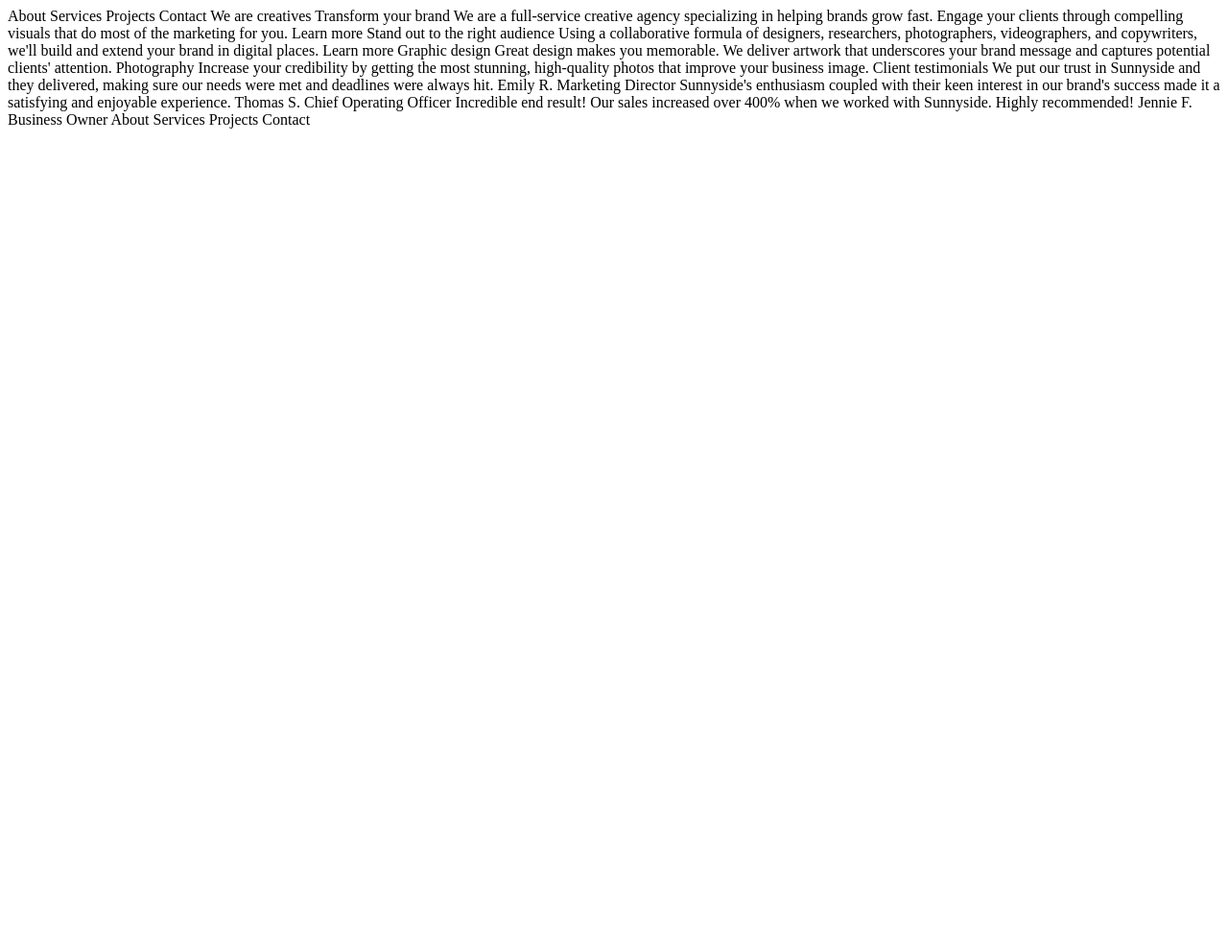
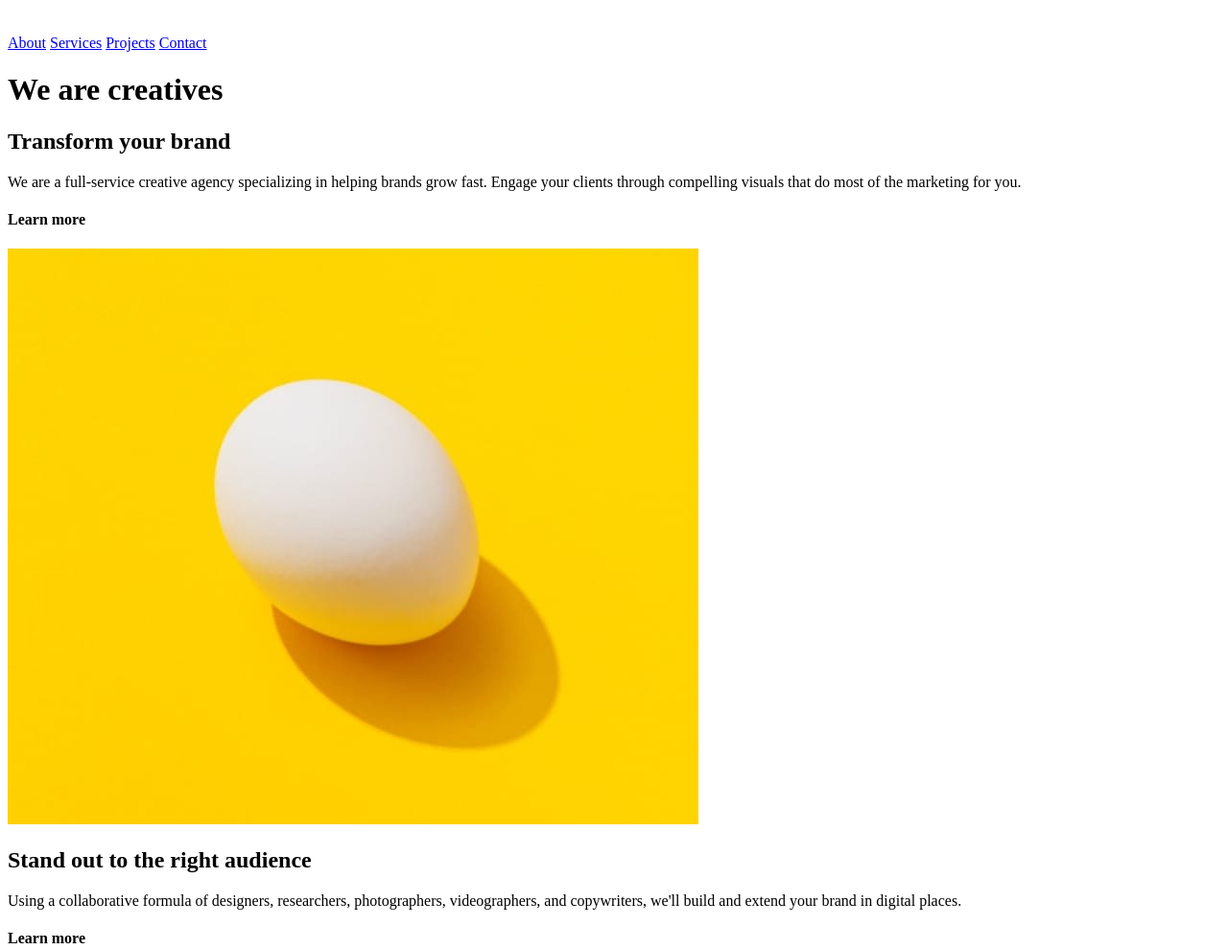
Before and after one commit to matijas-05/sunnyside-agency-landing-page, a plain HTML site: page website-challenge-2-sunnyside-landing/public/index.html in a window 1280 px wide. Shown: the top 990 px of the page at 96% size. Before the commit the page ends 800 px from the top, so only its background shows below. Drawn offline with Linux system fonts and the light colour scheme.

Commit message:
feat: initial html structure

```diff
--- a/website-challenge-2-sunnyside-landing/public/index.html
+++ b/website-challenge-2-sunnyside-landing/public/index.html
@@ -11,53 +11,106 @@
 </head>
 
 <body>
-  About
-  Services
-  Projects
-  Contact
+	<header>
+		<img src="./images/logo.svg" alt="company logo">
+		<nav>
+			<a href="#">About</a>
+			<a href="#">Services</a>
+			<a href="#">Projects</a>
+			<a href="#">Contact</a>
+		</nav>
+	</header>
 
-  We are creatives
+	<h1 id="hero">We are creatives</h1>
 
-  Transform your brand
-
+	<section id="about">
+		<article class="about__desc">
+			<h2>Transform your brand</h2>
+			<p>
 				We are a full-service creative agency specializing in helping brands grow fast.
 				Engage your clients through compelling visuals that do most of the marketing for you.
+			</p>
+			<h4>Learn more</h4>
+		</article>
+		<img src="./images/desktop/image-transform.jpg" alt="egg" class="about__img">
 
-  Learn more
+		<article class="about__desc">
+			<h2>Stand out to the right audience</h2>
+			<p>
+				Using a collaborative formula of designers, researchers, photographers, videographers, and copywriters,
+				we'll build and extend your brand in digital places.
+			</p>
+			<h4>Learn more</h4>
+		</article>
+		<img src="./images/desktop/image-stand-out.jpg" alt="cup" class="about__img">
+	</section>
 
-  Stand out to the right audience
+	<section id="mission">
+		<article>
+			<img src="./images/desktop/image-graphic-design.jpg" alt="cherries">
+			<h3>Graphic design</h3>
+			<p>
+				Great design makes you memorable. We deliver artwork that underscores your brand message and captures
+				potential
+				clients' attention.
+			</p>
+		</article>
+		<article>
+			<img src="./images/desktop/image-photography.jpg" alt="orange">
+			<h3>Photography</h3>
+			<p>Increase your credibility by getting the most stunning, high-quality photos that improve your business image.</p>
+		</article>
+	</section>
 
-  Using a collaborative formula of designers, researchers, photographers, videographers, and copywriters, we'll build
-  and extend your brand in digital places.
-
-  Learn more
-
-  Graphic design
-  Great design makes you memorable. We deliver artwork that underscores your brand message and captures potential
-  clients' attention.
-
-  Photography
-  Increase your credibility by getting the most stunning, high-quality photos that improve your business image.
-
-  Client testimonials
-
+	<section id="clients">
+		<h2>Client testimonials</h2>
+		<div class="clients__client">
+			<p>
 				We put our trust in Sunnyside and they delivered, making sure our needs were met and deadlines were always hit.
-  Emily R.
-  Marketing Director
-
+			</p>
+			<div class="clients__client__signature">
+				<h4>Emily R.</h4>
+				<p>Marketing Director</p>
+			</div>
+		</div>
+		<div class="clients__client">
+			<p>
 				Sunnyside's enthusiasm coupled with their keen interest in our brand's success made it a satisfying and enjoyable
 				experience.
-  Thomas S.
-  Chief Operating Officer
+			</p>
+			<div class="clients__client__signature">
+				<h4>Thomas S.</h4>
+				<p>Chief Operating Officer</p>
+			</div>
+		</div>
+		<div class="clients__client">
+			<p>Incredible end result! Our sales increased over 400% when we worked with Sunnyside. Highly recommended!</p>
+			<div class="clients__client__signature">
+				<h4>Jennie F.</h4>
+				<p>Business Owner</p>
+			</div>
+		</div>
+	</section>
 
-  Incredible end result! Our sales increased over 400% when we worked with Sunnyside. Highly recommended!
-  Jennie F.
-  Business Owner
+	<section id="gallery">
+		<img src="./images/desktop/image-gallery-milkbottles.jpg" alt="milkbottles">
+		<img src="./images/desktop/image-gallery-orange.jpg" alt="orange">
+		<img src="./images/desktop/image-gallery-cone.jpg" alt="cone">
+		<img src="./images/desktop/image-gallery-sugarcubes.jpg" alt="sugarcubes">
+	</section>
 
-  About
-  Services
-  Projects
-  Contact
+	<footer>
+		<img src="./images/logo.svg" alt="company logo">
+		<a href="#">About</a>
+		<a href="#">Services</a>
+		<a href="#">Projects</a>
+		<div class="social">
+			<a href="#"><img src="./images/icon-facebook.svg" alt="facebook"></a>
+			<a href="#"><img src="./images/icon-instagram.svg" alt="instagram"></a>
+			<a href="#"><img src="./images/icon-twitter.svg" alt="twitter"></a>
+			<a href="#"><img src="./images/icon-pinterest.svg" alt="pinterest"></a>
+		</div>
+	</footer>
 </body>
 
 </html>
```
Lines whose indentation alone changed are shown as unchanged.
